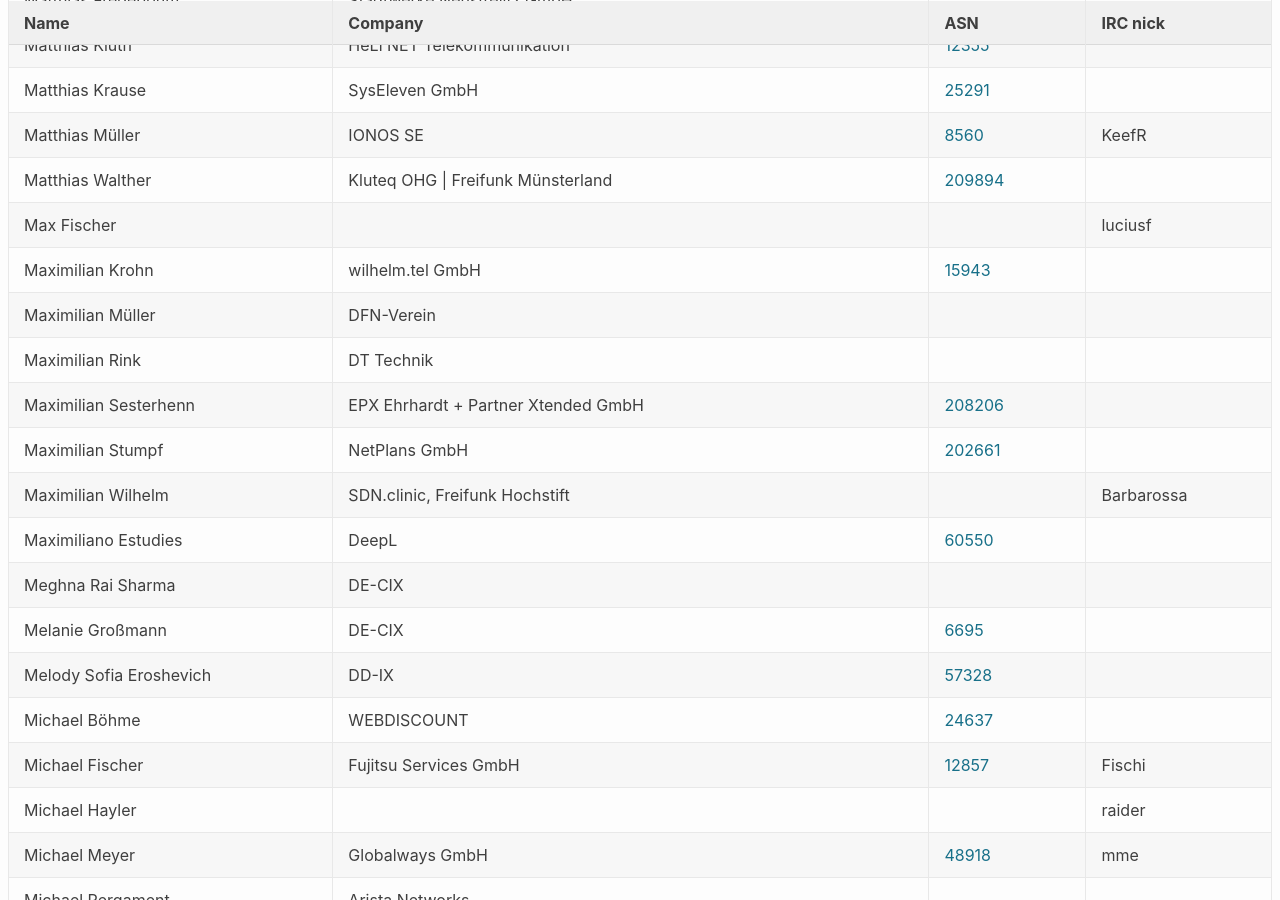
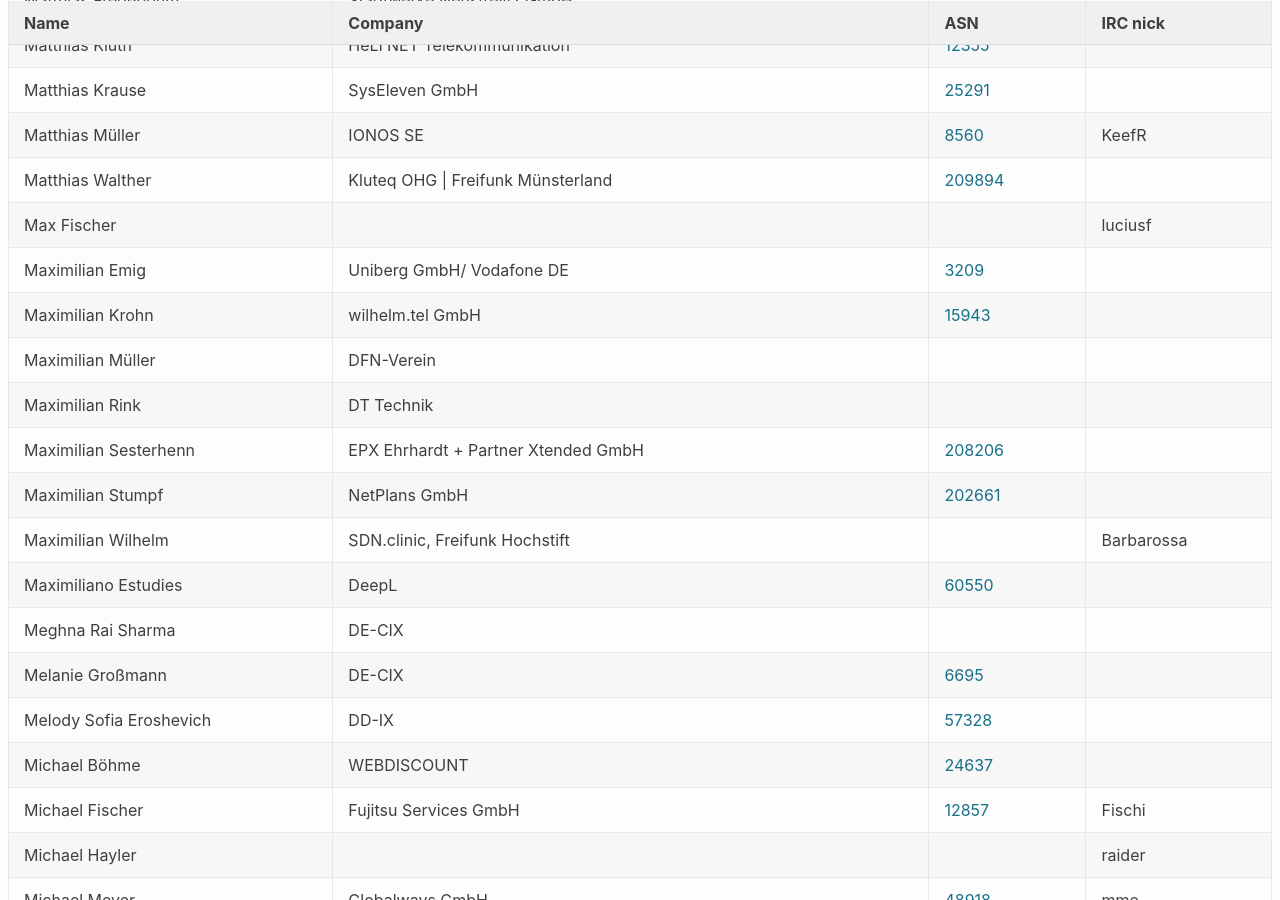
Before and after one commit to denog/pretix-attendeelist, a Jekyll site: the page built from denog15/index.md, in a window 1280 px wide and 900 px high, scrolled down 10099 px. Built offline with Jekyll 4.4.1, drawn with Linux system fonts in a browser that asks for light colours.

Commit message:
Latest data: Fri Oct 27 08:48:12 UTC 2023

```diff
--- a/_data/attendees_denog15_onsite.json
+++ b/_data/attendees_denog15_onsite.json
@@ -1356,6 +1356,12 @@
     "asn": null
   },
   {
+    "name": "Maximilian Emig",
+    "company": "Uniberg GmbH/ Vodafone DE",
+    "irc": null,
+    "asn": "3209"
+  },
+  {
     "name": "Maximilian Krohn",
     "company": "wilhelm.tel GmbH",
     "irc": null,
```
